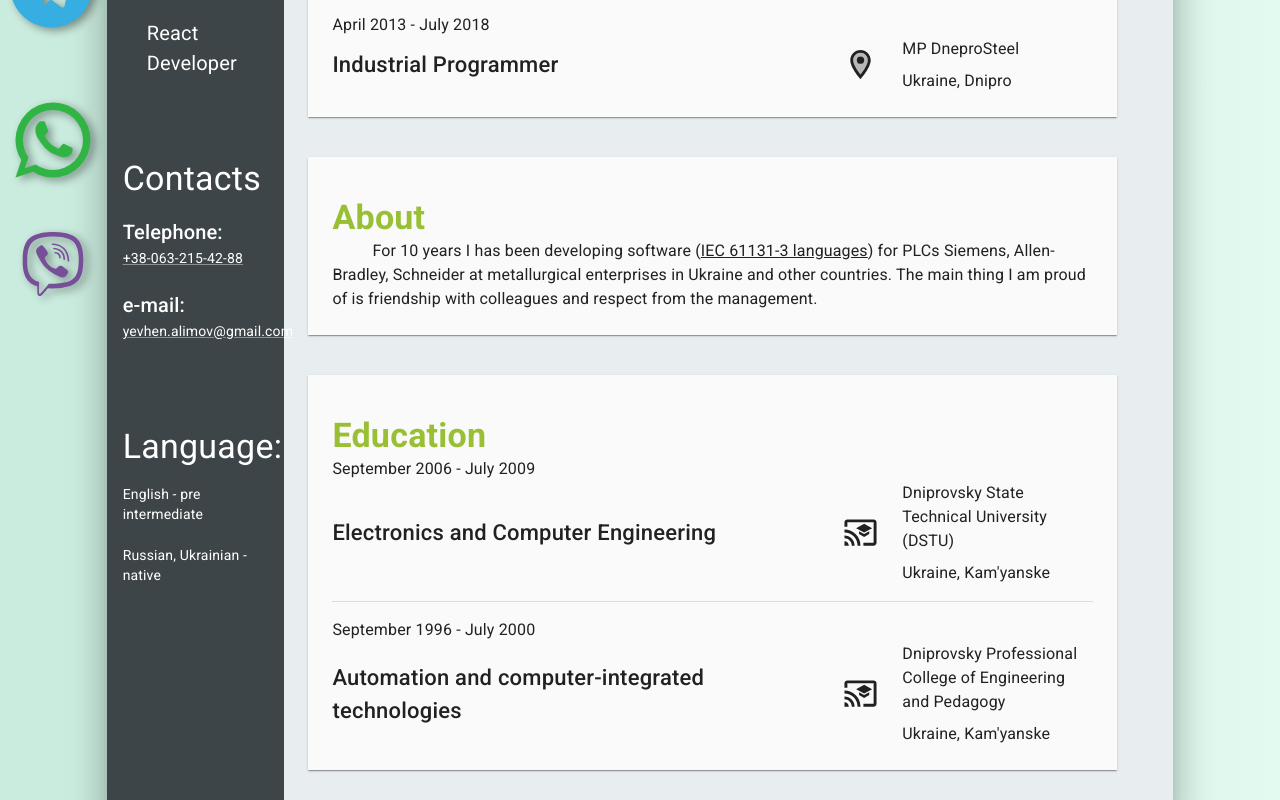
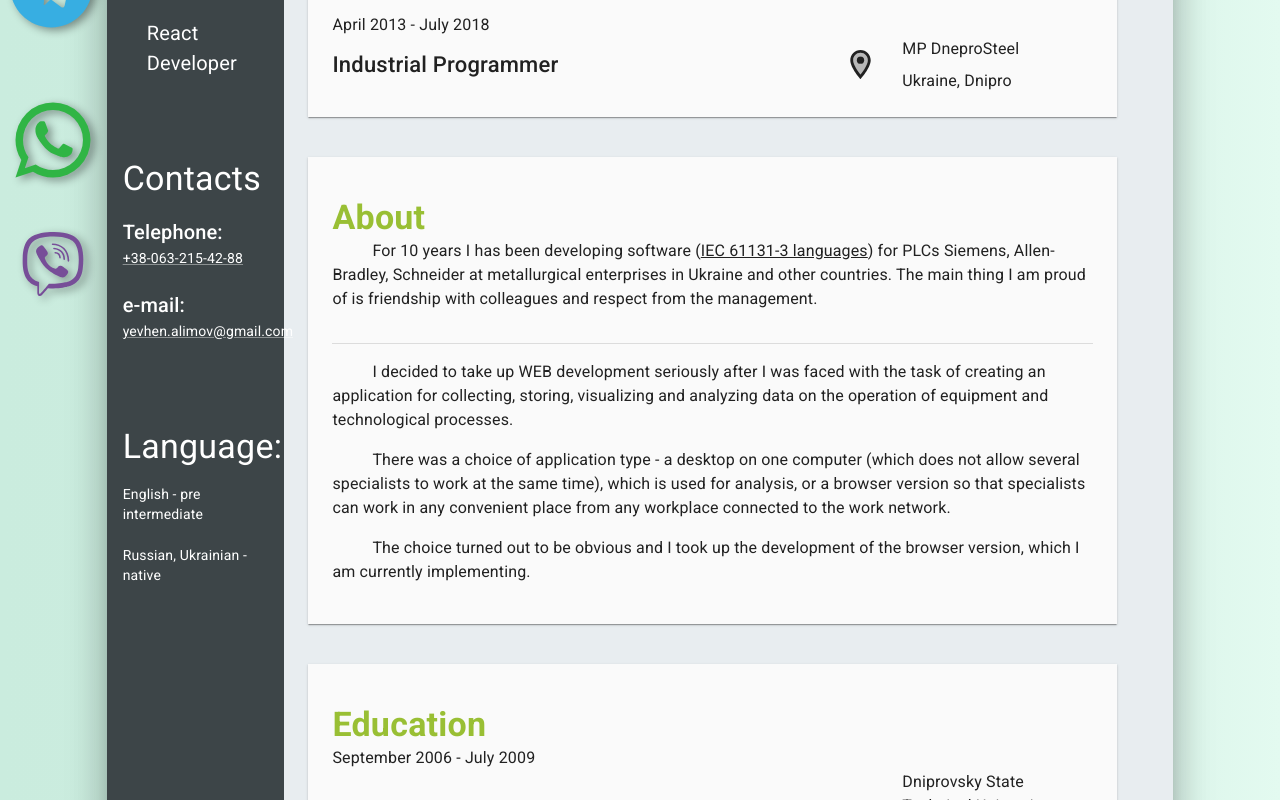
Before and after one commit to EugeneAlimov/resume, a React (Create React App) app: page / in a window 1280 px wide. Shown: the part 422-1222 px from the top of the page. Built offline with nearby package versions, Linux system fonts and the light colour scheme.

Commit message:
Add about text

```diff
--- a/package.json
+++ b/package.json
@@ -9,6 +9,7 @@
     "@fontsource/roboto": "^4.5.8",
     "@fortawesome/react-fontawesome": "^0.2.0",
     "@mui/icons-material": "^5.10.16",
+    "@mui/lab": "^5.0.0-alpha.111",
     "@mui/material": "^5.10.16",
     "@testing-library/jest-dom": "^5.14.1",
     "@testing-library/react": "^13.0.0",
--- a/src/Components/WorkSkills.jsx
+++ b/src/Components/WorkSkills.jsx
@@ -5,6 +5,10 @@ import Typography from "@mui/material/Typography";
 import Stack from "@mui/material/Stack";
 import Divider from "@mui/material/Divider";
 import Link from "@mui/material/Link";
+import TreeItem from "@mui/lab/TreeItem";
+import TreeView from "@mui/lab/TreeView";
+import ExpandMoreIcon from "@mui/icons-material/ExpandMore";
+import ChevronRightIcon from "@mui/icons-material/ChevronRight";
 
 const WorkSkills = () => {
   return (
@@ -16,15 +20,66 @@ const WorkSkills = () => {
           </Typography>
         </Box>
         <Stack spacing={2} divider={<Divider orientation="horizontal" flexItem />}>
+          <Box>
             <Typography fontWeight={400} variant="body1" paragraph={true} sx={{ textIndent: 40 }}>
               For 10 years I has been developing software (
               <Link color="inherit" href="https://en.wikipedia.org/wiki/IEC_61131-3">
                 IEC 61131-3 languages
               </Link>
-            ) for PLCs Siemens, Allen-Bradley, Schneider at metallurgical enterprises in Ukraine and
-            other countries. The main thing I am proud of is friendship with colleagues and respect
-            from the management.
+              ) for PLCs Siemens, Allen-Bradley, Schneider at metallurgical enterprises in Ukraine
+              and other countries. The main thing I am proud of is friendship with colleagues and
+              respect from the management.
             </Typography>
+          </Box>
+          <Box>
+            <Typography fontWeight={400} variant="body1" paragraph={true} sx={{ textIndent: 40 }}>
+              I decided to take up WEB development seriously after I was faced with the task of
+              creating an application for collecting, storing, visualizing and analyzing data on the
+              operation of equipment and technological processes.
+            </Typography>
+            <Typography fontWeight={400} variant="body1" paragraph={true} sx={{ textIndent: 40 }}>
+              There was a choice of application type - a desktop on one computer (which does not
+              allow several specialists to work at the same time), which is used for analysis, or a
+              browser version so that specialists can work in any convenient place from any
+              workplace connected to the work network.
+            </Typography>
+            <Typography fontWeight={400} variant="body1" paragraph={true} sx={{ textIndent: 40 }}>
+              The choice turned out to be obvious and I took up the development of the browser
+              version, which I am currently implementing.
+            </Typography>
+            <Typography
+              fontWeight={400}
+              m={0}
+              variant="body1"
+              paragraph={true}
+              sx={{ textIndent: 40 }}
+            ></Typography>
+            <TreeView
+              aria-label="file system navigator"
+              defaultCollapseIcon={<ExpandMoreIcon />}
+              defaultExpandIcon={<ChevronRightIcon />}
+              sx={{ height: "auto", flexGrow: 1, maxWidth: 400 }}
+            >
+              <TreeItem nodeId="1" label="Back-end:">
+                <TreeItem nodeId="2" label="WEB server python (django(server)" />
+                <TreeItem nodeId="3" label="django-rest framework(API)" />
+                <TreeItem nodeId="4" label="djoser(authorization)" />
+                <TreeItem nodeId="5" label="simple-jwt(JWT tokens))" />
+                <TreeItem nodeId="6" label="SQLite DB" />
+              </TreeItem>
+              <TreeItem nodeId="7" label="OPC server:">
+                <TreeItem nodeId="8" label="node-red" />
+                <TreeItem nodeId="9" label="InfluxDB" />
+              </TreeItem>
+              <TreeItem nodeId="10" label="Front-end:">
+                <TreeItem nodeId="11" label="React" />
+                <TreeItem nodeId="2" label="React-rowter" />
+                <TreeItem nodeId="3" label="Redux" />
+                <TreeItem nodeId="14" label="MUI" />
+                <TreeItem nodeId="15" label="Chart JS" />
+              </TreeItem>
+            </TreeView>
+          </Box>
         </Stack>
       </Box>
     </Paper>
```
Also changed, not shown: 1 other file (tests, documents, lock files or other folders). Lines whose indentation alone changed are shown as unchanged.
